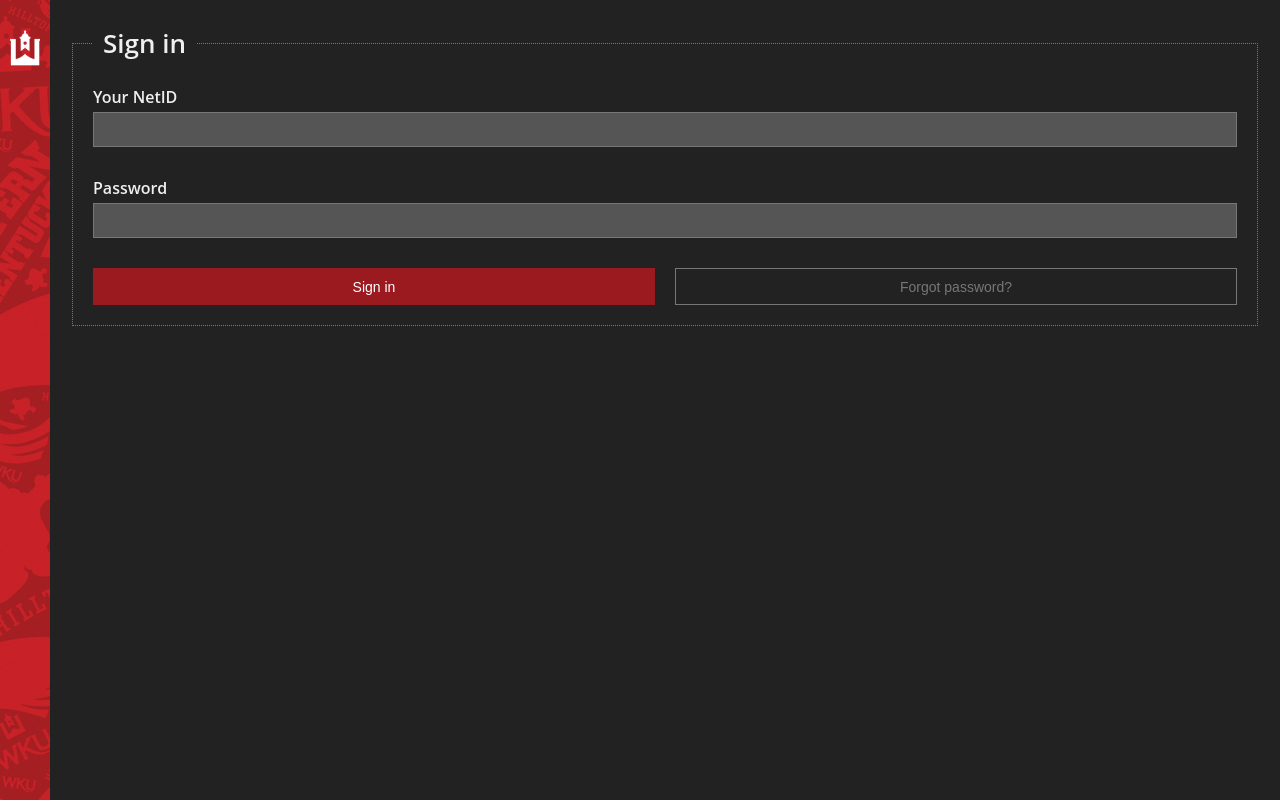
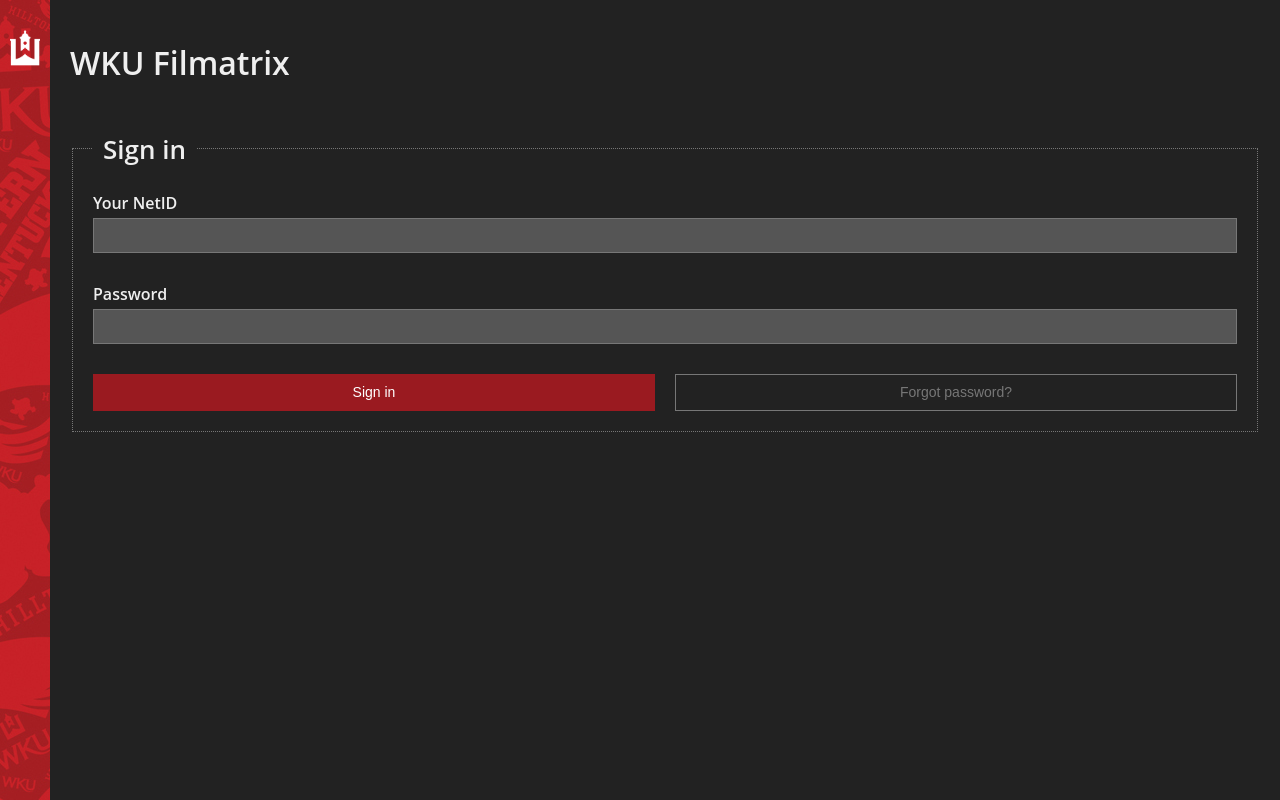
Before and after one commit to irizarry-development/wku-filmatrix, a Next.js app: page /auth/signin in a window 1280 px wide. Built offline with nearby package versions, Linux system fonts and the light colour scheme; no server answers.

Commit message:
Updating login page.

```diff
--- a/app/auth/signin/page.tsx
+++ b/app/auth/signin/page.tsx
@@ -24,6 +24,7 @@
 
     return (
         <form className="form login-form" id="login-form" action={handleLogin}>
+            <h1>WKU Filmatrix</h1>
             <fieldset>
                 <legend>Sign in</legend>
                 <TextInput label="Your NetID" id="email" type="email" />
```
